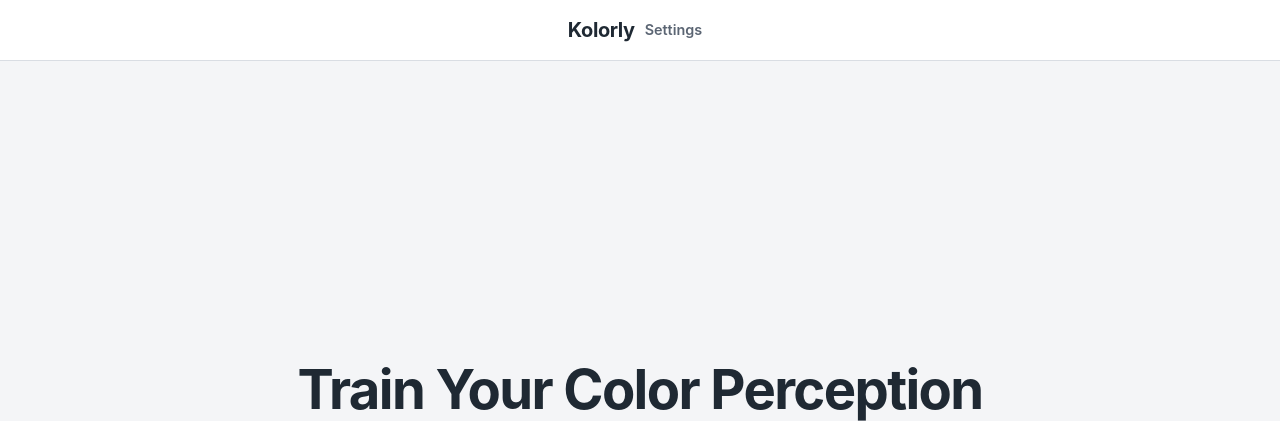
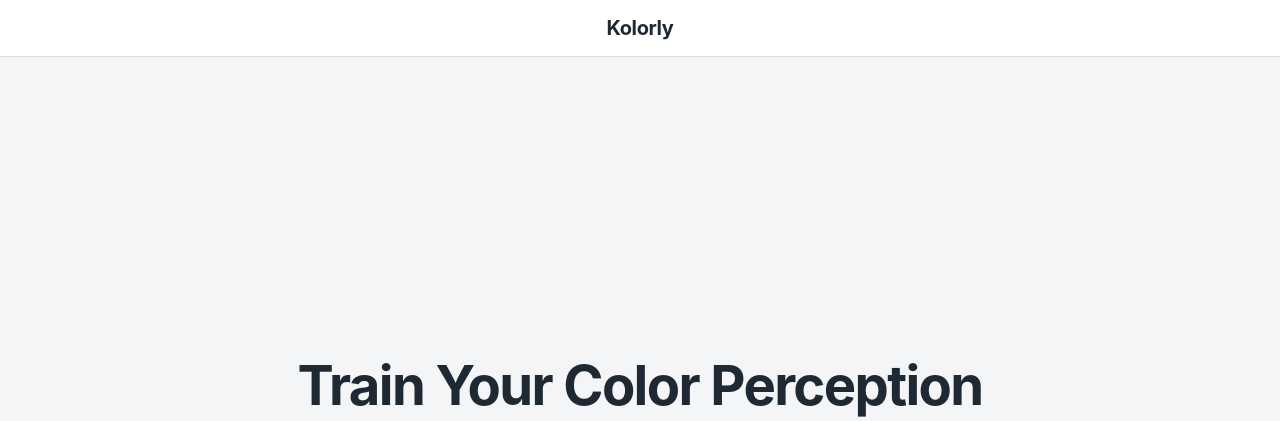
Before and after one commit to edimaudo/Kolorly, a Flask app: page / in a window 1280 px wide. Shown: the top 421 px of the page. Run offline with Flask 3, Linux system fonts and the light colour scheme.

Commit message:
Update base.html

```diff
--- a/templates/base.html
+++ b/templates/base.html
@@ -45,9 +45,7 @@
 
                 </a>
 
-                <nav class="header-nav">
-                    <a href="{{ url_for('settings') }}" class="nav-link">Settings</a>
-                </nav>
+
 
             </div>
 
```
